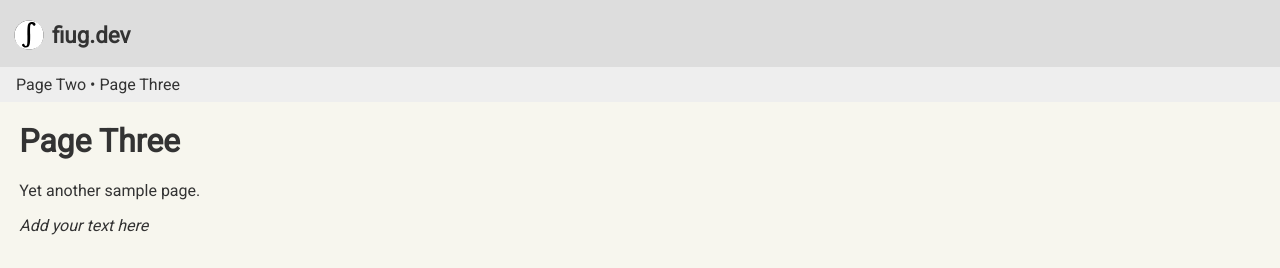
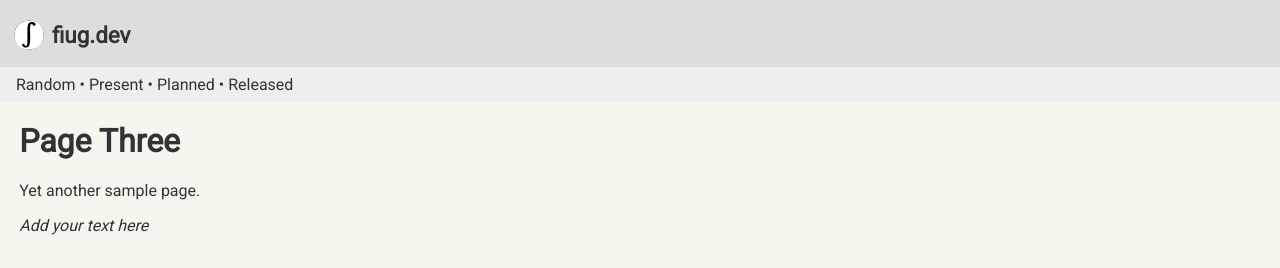
Before and after one commit to fiugd/blog, a Jekyll site: the page built from docs/three.html, in a window 1280 px wide. Shown: the top 268 px of the page. Built offline with Jekyll 4.4.1, drawn with Linux system fonts in a browser that asks for light colours.

Commit message:
Update _config.yml

```diff
--- a/docs/_config.yml
+++ b/docs/_config.yml
@@ -7,8 +7,10 @@ subtitle: ''
 
 nav:
 # - { title: 'Welcome',              href: '/' }
-- { title: 'Page Two',             href: '/two.html' }
-- { title: 'Page Three',           href: '/three.html' }
+- { title: 'Random',             href: '/two.html' }
+- { title: 'Present',             href: '/two.html' }
+- { title: 'Planned',             href: '/two.html' }
+- { title: 'Released',           href: '/three.html' }
 
 
 #########################
```
